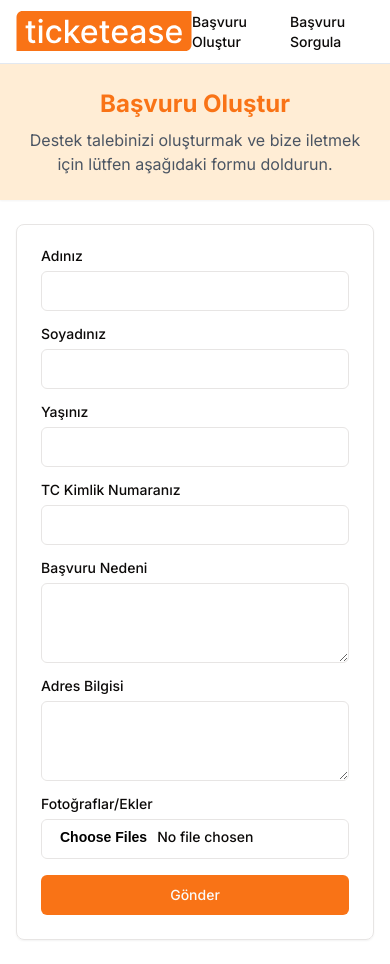
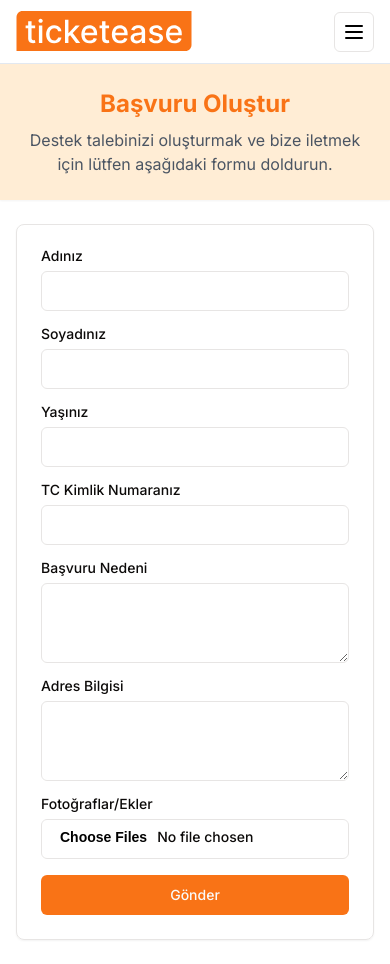
Before and after one commit to emretfn/patika-fimple-final-case, a React (Vite) app: page /basvuru-olustur in a window 390 px wide. Built offline with nearby package versions, Linux system fonts and the light colour scheme; no server answers.

Commit message:
refactor: add responsive support for navbar

```diff
--- a/package.json
+++ b/package.json
@@ -12,6 +12,7 @@
   },
   "dependencies": {
     "@hookform/resolvers": "^3.3.2",
+    "@radix-ui/react-popover": "^1.0.7",
     "@radix-ui/react-select": "^2.0.0",
     "@radix-ui/react-tabs": "^1.0.4",
     "@reduxjs/toolkit": "^2.0.1",
--- a/src/components/navbar/Navbar.module.css
+++ b/src/components/navbar/Navbar.module.css
@@ -4,6 +4,10 @@
   align-items: center;
   border-bottom: 1px solid #e2e8f0;
   box-shadow: var(--shadow-sm);
+}
+
+.desktopLinks {
+  display: none;
 }
 
 .nav {
@@ -13,19 +17,53 @@
   width: 100%;
 }
 
-.nav .links {
+.mobilePopoverContent {
   display: flex;
+  flex-direction: column;
   align-items: center;
-  column-gap: 1rem;
+  width: var(--radix-popover-content-available-width);
+  gap: 0.5rem;
+  margin-top: 0.75rem;
+  padding: 1rem;
+  background-color: var(--background);
+  box-shadow: var(--shadow-md);
+  animation-duration: 400ms;
+  animation-timing-function: cubic-bezier(0.16, 1, 0.3, 1);
+  will-change: transform, opacity;
 }
 
-.links a {
-  font-size: 0.875rem;
-  line-height: 1.25rem;
-  text-underline-offset: 0.25rem;
-  font-weight: 500;
+.mobilePopoverContent[data-state="open"] {
+  animation-name: fadeIn;
 }
 
-.links a:hover {
-  text-decoration: underline;
+.mobilePopoverContent[data-state="closed"] {
+  animation-name: fadeOut;
 }
+
+@media (min-width: 640px) {
+  .desktopLinks {
+    display: block;
+  }
+
+  .mobileMenu {
+    display: none;
+  }
+}
+
+@keyframes fadeIn {
+  from {
+    opacity: 0;
+  }
+  to {
+    opacity: 1;
+  }
+}
+
+@keyframes fadeOut {
+  from {
+    opacity: 1;
+  }
+  to {
+    opacity: 0;
+  }
+}
--- a/src/components/navbar/Navbar.tsx
+++ b/src/components/navbar/Navbar.tsx
@@ -3,12 +3,14 @@ import styles from "./Navbar.module.css";
 import { useAuth } from "@/store/auth/hooks";
 import Button from "../ui/Button/Button";
 import clsx from "clsx";
-import { useAppDispatch } from "@/store";
-import { signOut } from "@/store/auth/authThunk";
+import { Menu, X } from "lucide-react";
+import { useState } from "react";
+import * as Popover from "@radix-ui/react-popover";
+import Navlinks from "./Navlinks";
 
 const Navbar = () => {
+  const [isMobileMenuOpen, setIsMobileMenuOpen] = useState(false);
   const { userData } = useAuth();
-  const dispatch = useAppDispatch();
 
   return (
     <header className={styles.header}>
@@ -16,19 +18,21 @@ const Navbar = () => {
         <Link to={userData ? "/admin" : "/"}>
           <img src="/ticketease-logo.svg" alt="ticketease logo" />
         </Link>
-        {userData ? (
-          <div className={styles.links}>
-            <Link to={"/admin/basvuru-listesi"}>Başvuru Listesi</Link>
-            <Button variant="outline" onClick={() => dispatch(signOut())}>
-              Çıkış Yap
-            </Button>
-          </div>
-        ) : (
-          <div className={styles.links}>
-            <Link to={"/basvuru-olustur"}>Başvuru Oluştur</Link>
-            <Link to={"/basvuru-sorgula"}>Başvuru Sorgula</Link>
-          </div>
-        )}
+        <div className={styles.desktopLinks}>
+          <Navlinks user={userData} />
+        </div>
+        <div className={styles.mobileMenu}>
+          <Popover.Root open={isMobileMenuOpen} onOpenChange={setIsMobileMenuOpen}>
+            <Popover.Trigger asChild>
+              <Button variant="outline" size="icon">
+                {isMobileMenuOpen ? <X /> : <Menu />}
+              </Button>
+            </Popover.Trigger>
+            <Popover.Content className={styles.mobilePopoverContent}>
+              <Navlinks user={userData} />
+            </Popover.Content>
+          </Popover.Root>
+        </div>
       </nav>
     </header>
   );
--- /dev/null
+++ b/src/components/navbar/Navlinks.module.css
@@ -0,0 +1,38 @@
+.links {
+  display: flex;
+  flex-direction: column;
+  align-items: center;
+  gap: 1rem;
+  width: 100%;
+  text-align: center;
+}
+
+.links > * {
+  width: 100%;
+}
+
+.links a {
+  padding: 0.25rem 0.5rem;
+  text-underline-offset: 0.25rem;
+  font-weight: 500;
+}
+
+.links a:hover {
+  text-decoration: underline;
+}
+
+@media (min-width: 640px) {
+  .links {
+    flex-direction: row;
+  }
+
+  .links a {
+    padding: 0;
+    font-size: 0.875rem;
+    line-height: 1.25rem;
+  }
+
+  .links > * {
+    width: auto;
+  }
+}
--- /dev/null
+++ b/src/components/navbar/Navlinks.tsx
@@ -0,0 +1,32 @@
+import { Link } from "react-router-dom";
+import styles from "./Navlinks.module.css";
+import { User } from "@/types";
+import Button from "../ui/Button/Button";
+import { useAppDispatch } from "@/store";
+import { signOut } from "@/store/auth/authThunk";
+
+interface NavlinksProps {
+  user: User | null;
+}
+
+export default function Navlinks({ user }: NavlinksProps) {
+  const dispatch = useAppDispatch();
+
+  return (
+    <>
+      {user ? (
+        <div className={styles.links}>
+          <Link to={"/admin/basvuru-listesi"}>Başvuru Listesi</Link>
+          <Button variant="outline" onClick={() => dispatch(signOut())}>
+            Çıkış Yap
+          </Button>
+        </div>
+      ) : (
+        <div className={styles.links}>
+          <Link to={"/basvuru-olustur"}>Başvuru Oluştur</Link>
+          <Link to={"/basvuru-sorgula"}>Başvuru Sorgula</Link>
+        </div>
+      )}
+    </>
+  );
+}
```
Also changed, not shown: 1 other file (tests, documents, lock files or other folders).
